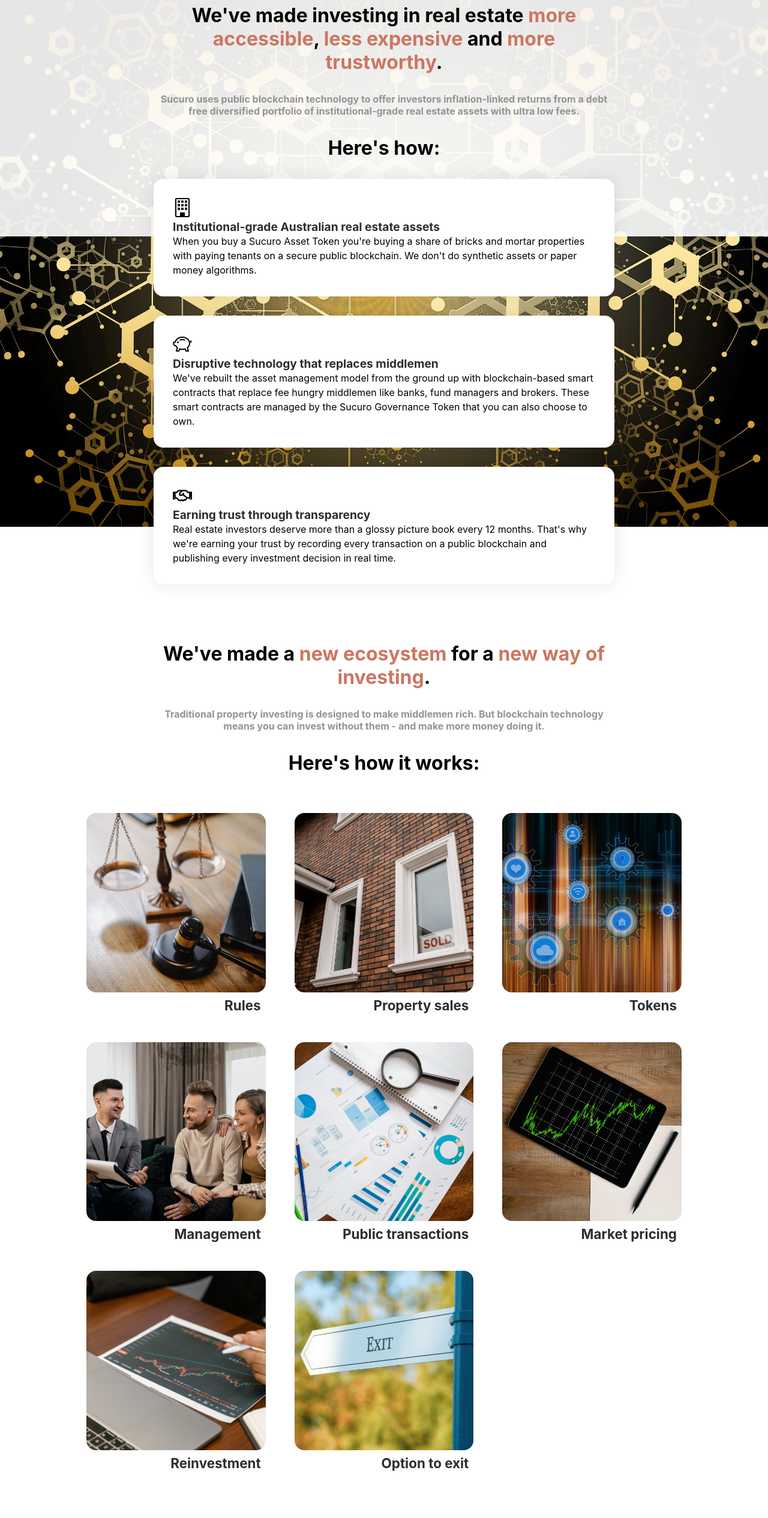
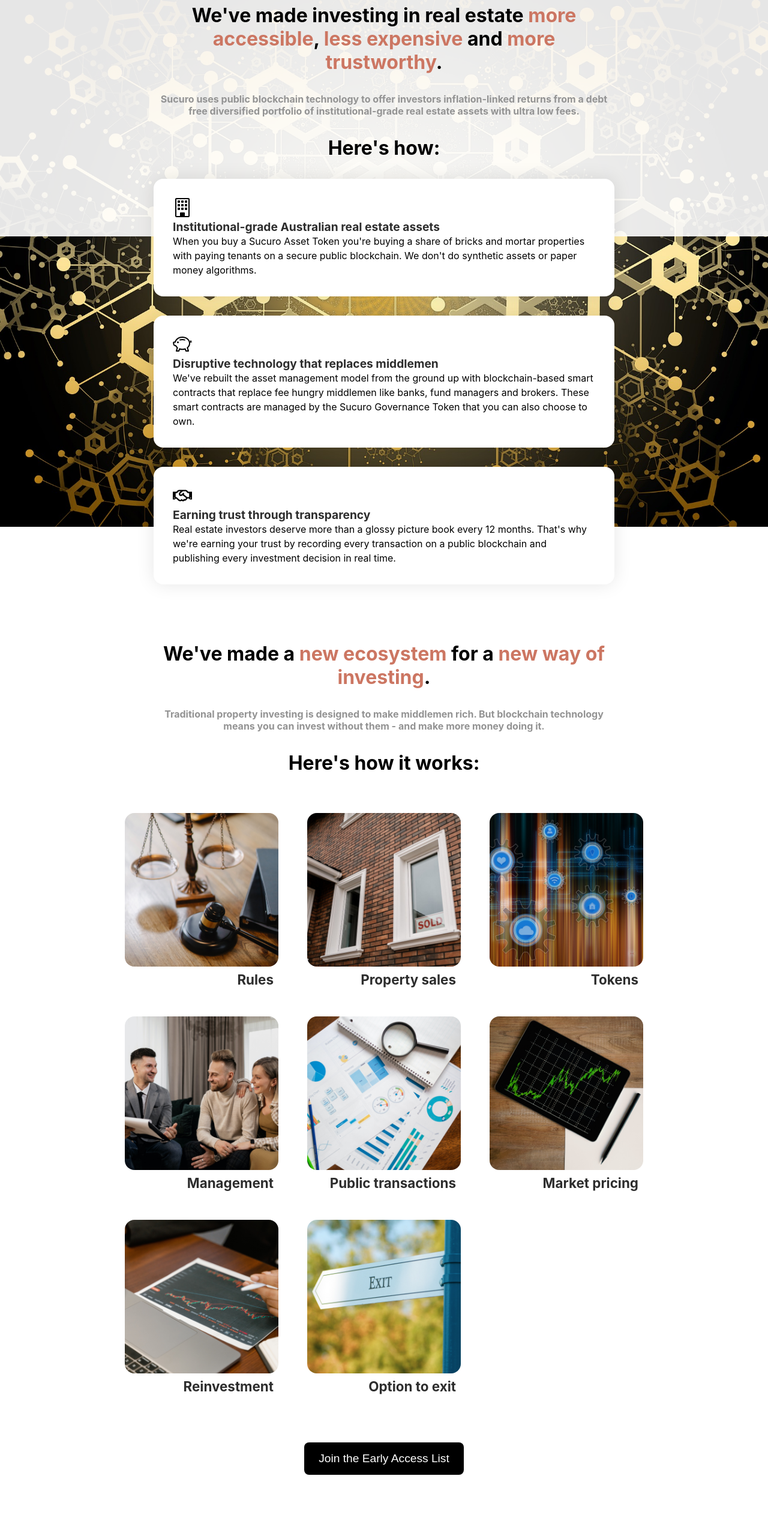
Before and after one commit to hiluan/sucuro-mvp, a Next.js app: page / in a window 1280 px wide. Shown: the part 730-3260 px from the top of the page at 60% size. Built offline with nearby package versions, Linux system fonts and the light colour scheme.

Commit message:
finish styling

```diff
--- a/components/Eighth.js
+++ b/components/Eighth.js
@@ -187,10 +187,10 @@
   transition: all 0.3s ease;
   margin-top: 1rem;
   margin-bottom: 4rem;
-  width: 80%;
+  width: 70%;
 
   display: grid;
-  grid-template-columns: repeat(auto-fit, minmax(20rem, 1fr));
+  grid-template-columns: repeat(auto-fit, minmax(15rem, 1fr));
   grid-gap: 1rem;
 
   div {
```
Also changed, not shown: components/Three.js.
